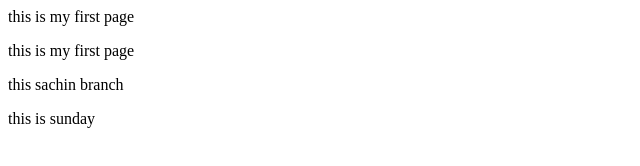
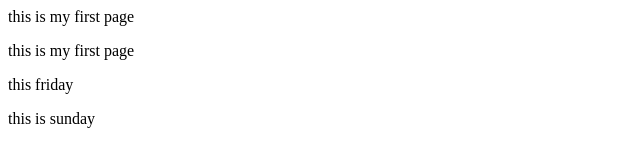
Before and after one commit to PranavPatil1909/sample, a plain HTML site: page index.html in a window 1280 px wide. Shown: the full height of the page, 0-640 px from the left. Drawn offline with Linux system fonts and the light colour scheme.

Commit message:
sunday 2

```diff
--- a/index.html
+++ b/index.html
@@ -1,4 +1,4 @@
 <p>this is my first page</p>
 <p>this is my first page</p>
-<p>this sachin branch</p>
+<p>this friday</p>
 <p>this is sunday</p>
```
